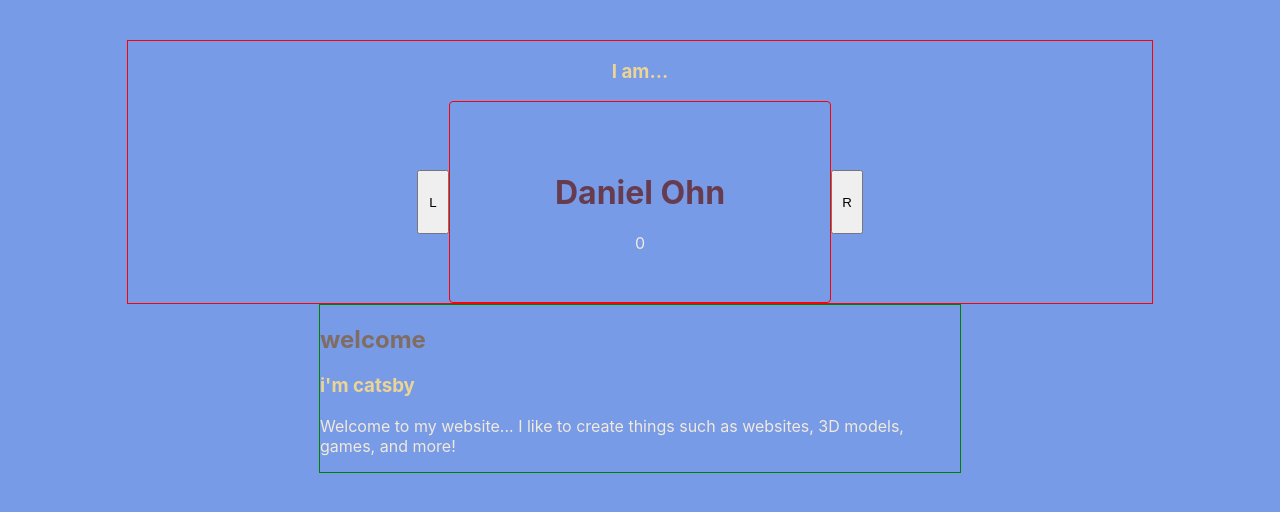
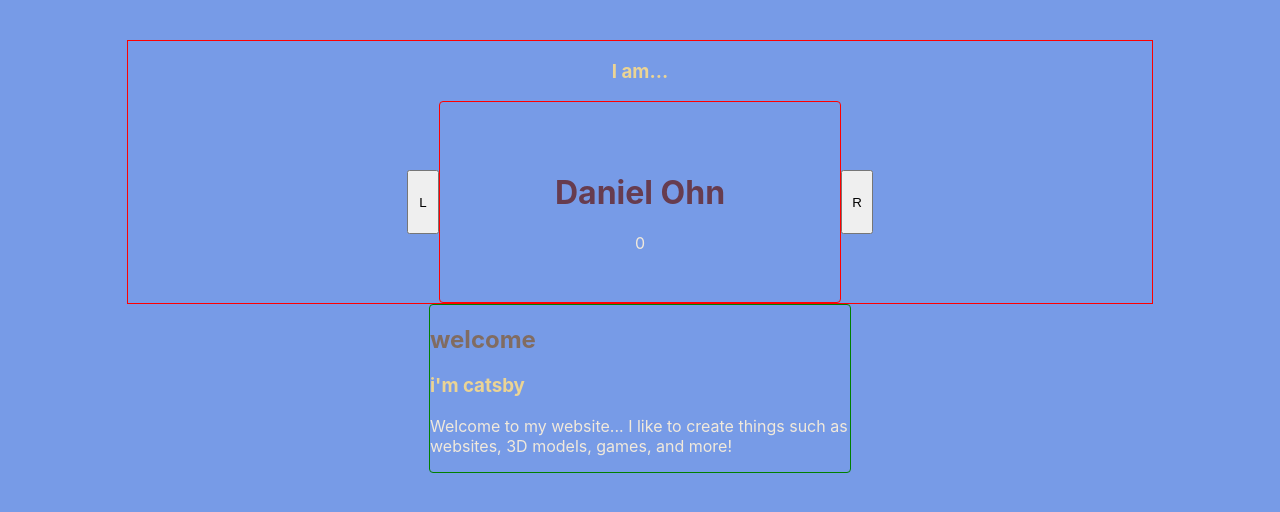
Before and after one commit to DanielOhn/personalsite, a React (Create React App) app: page / in a window 1280 px wide. Shown: the top 512 px of the page. Built offline with nearby package versions, Linux system fonts and the light colour scheme.

Commit message:
Clean up code.

```diff
--- a/src/App/App.css
+++ b/src/App/App.css
@@ -40,7 +40,7 @@ main {
 .content {
   border: 1px solid red;
   border-radius: 4px;
-  width: 380px;
+  width: 400px;
   height: 200px;
 
   display: flex;
--- a/src/App/App.tsx
+++ b/src/App/App.tsx
@@ -12,7 +12,7 @@ function App() {
   const [detail, setDetail] = useState(details.data[0]);
 
   useEffect(() => {
-    updateDetail()
+    setDetail(details.data[num])
   }, [num])
 
   let rightClick = () => {
@@ -29,10 +29,6 @@ function App() {
     } else {
       setNum(num - 1)
     }
-  }
-
-  let updateDetail = () => {
-    setDetail(details.data[num])
   }
 
   return (
--- a/src/Details/Details.css
+++ b/src/Details/Details.css
@@ -1,5 +1,6 @@
 .details {
     border: 1px solid green;
-    width: 50vw;
+    border-radius: 4px;
+    width: 420px;
     margin: auto;
 }
```
